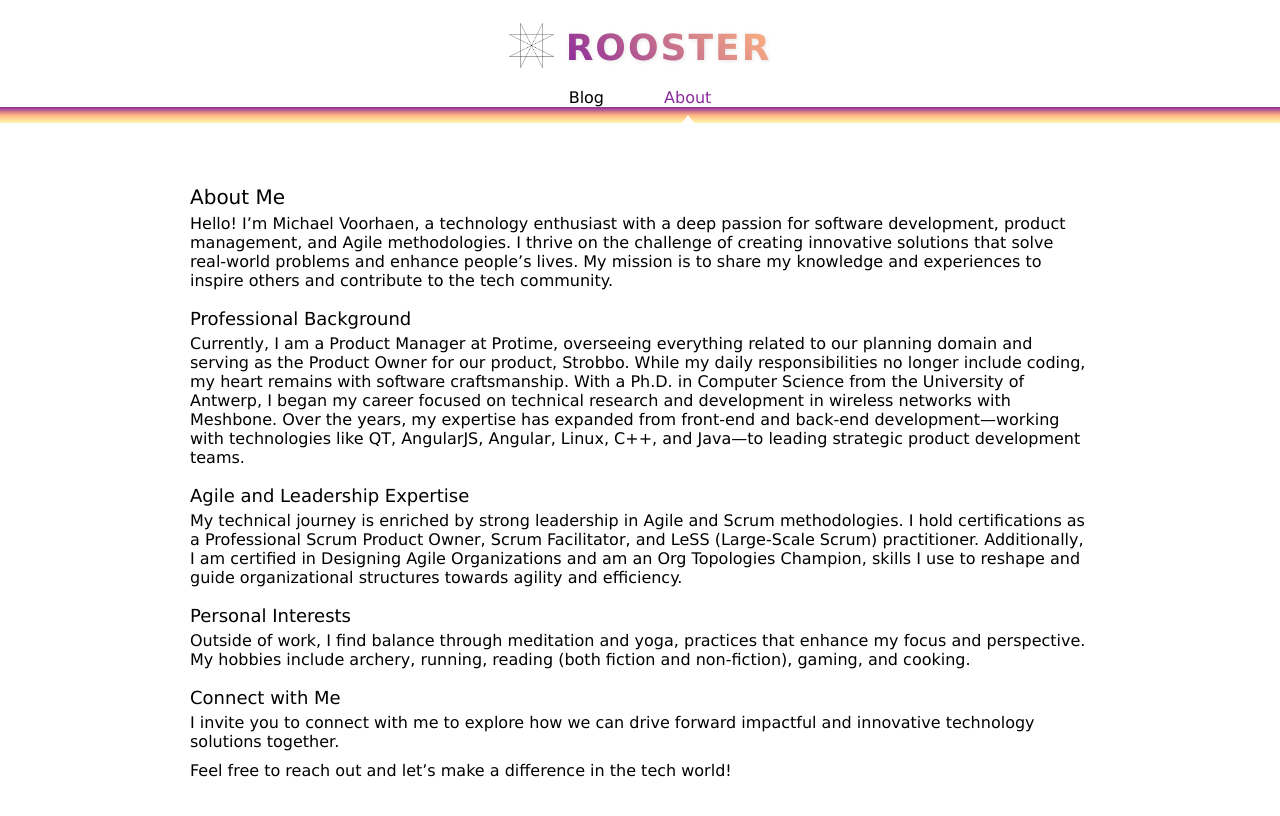
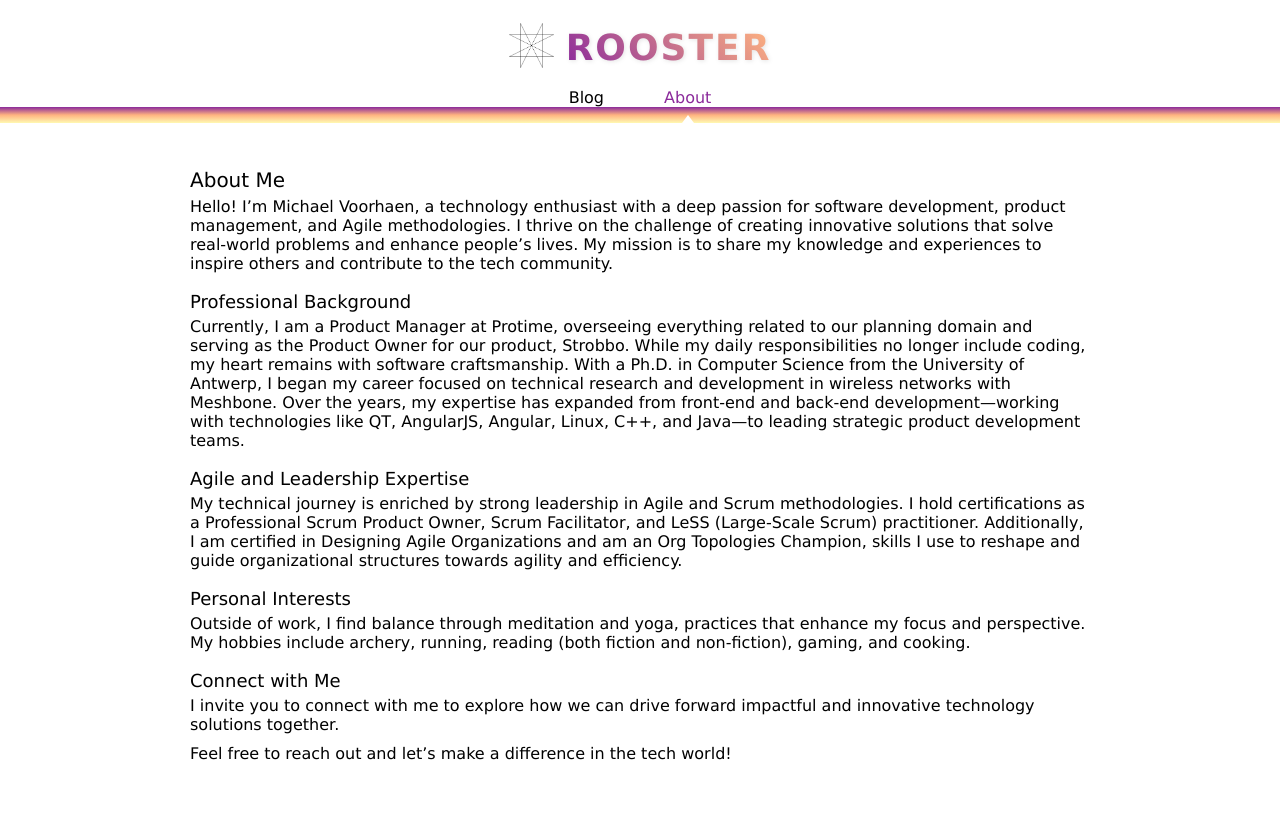
Before and after one commit to mvhaen/mvhaen.github.io, a Jekyll site: the page built from about.md, in a window 1280 px wide. Shown: the top 816 px of the page. Built offline with Jekyll 4.4.1, drawn with Linux system fonts in a browser that asks for light colours; some web fonts are replaced.

Commit message:
Fix content alignment and spacing
- Remove separator lines from blog list overview
- Remove padding-bottom from navigation for tighter spacing
- Add consistent content padding-top for proper alignment across pages
- Adjust body padding-top to account for navigation changes
- Fix first-child heading margins to prevent misalignment

```diff
--- a/_sass/main.scss
+++ b/_sass/main.scss
@@ -13,7 +13,7 @@ body {
   margin-right: auto;
   margin-bottom: 100px;
   padding: 0 20px;
-  padding-top: 160px; /* Add more space for fixed header */
+  padding-top: 140px; /* Add space for fixed header */
 }
 
 .navigation-container {
@@ -42,7 +42,6 @@ h3 {
   margin-bottom: 0;
   margin-top: 15px;
   padding-top: 8px;
-  padding-bottom: 15px;
   text-align: center;
 
   .logo-title {
@@ -134,10 +133,16 @@ h3 {
 
 .content {
   padding: 0;
+  padding-top: 20px;
 
   p {
     margin-top: 0;
     margin-bottom: 10px;
+  }
+
+  h1:first-child,
+  h2:first-child {
+    margin-top: 0;
   }
 }
 
@@ -151,17 +156,6 @@ h3 {
     justify-content: space-between;
     align-items: flex-start;
     margin-bottom: 8px;
-    position: relative;
-
-    &::after {
-      content: "";
-      position: absolute;
-      bottom: 6px;
-      left: 0;
-      right: 0;
-      height: 1px;
-      background-color: #ddd;
-    }
 
     h2 {
       margin-top: 0;
```
